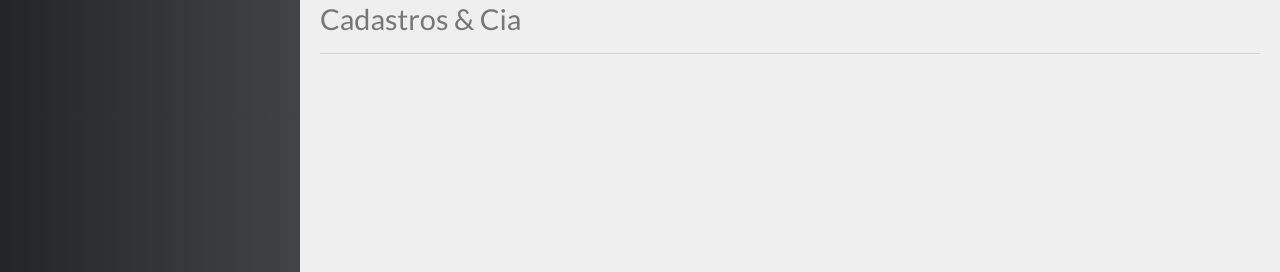
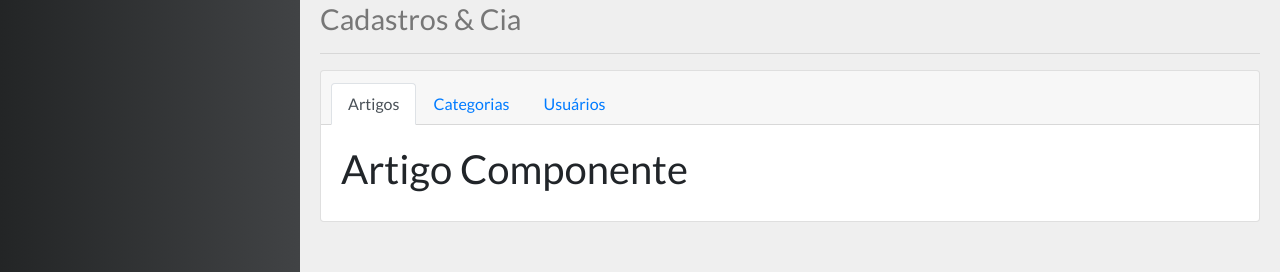
Before and after one commit to viniciusecp/knowledge, a Vue app in the folder frontend/: page /admin in a window 1280 px wide. Shown: the part 137-409 px from the top of the page. Built offline with nearby package versions, Linux system fonts and the light colour scheme.

Commit message:
Implemented tab structure form admin page

```diff
--- a/frontend/src/components/admin/AdminPages.vue
+++ b/frontend/src/components/admin/AdminPages.vue
@@ -1,15 +1,33 @@
 <template>
   <div class="admin-pages">
     <PageTitle icon="fa fa-cogs" main="Administração do Sistema" sub="Cadastros & Cia" />
+    <div class="admin-pages-tabs">
+      <b-card no-body>
+        <b-tabs card>
+          <b-tab title="Artigos" active>
+            <ArticleAdmin />
+          </b-tab>
+          <b-tab title="Categorias">
+            <CategoryAdmin />
+          </b-tab>
+          <b-tab title="Usuários">
+            <UserAdmin />
+          </b-tab>
+        </b-tabs>
+      </b-card>
+    </div>
   </div>
 </template>
 
 <script>
 import PageTitle from "../template/PageTitle";
+import ArticleAdmin from "./ArticleAdmin";
+import CategoryAdmin from "./CategoryAdmin";
+import UserAdmin from "./UserAdmin";
 
 export default {
   name: "AdminPages",
-  components: { PageTitle }
+  components: { PageTitle, ArticleAdmin, CategoryAdmin, UserAdmin }
 };
 </script>
 
--- /dev/null
+++ b/frontend/src/components/admin/ArticleAdmin.vue
@@ -0,0 +1,14 @@
+<template>
+  <div class="article-admin">
+    <h1>Artigo Componente</h1>
+  </div>
+</template>
+
+<script>
+export default {
+  name: "ArticleAdmin"
+};
+</script>
+
+<style>
+</style>
--- /dev/null
+++ b/frontend/src/components/admin/CategoryAdmin.vue
@@ -0,0 +1,14 @@
+<template>
+  <div class="category-admin">
+    <h1>Categoria Componente</h1>
+  </div>
+</template>
+
+<script>
+export default {
+  name: "CategoryAdmin"
+};
+</script>
+
+<style>
+</style>
--- /dev/null
+++ b/frontend/src/components/admin/UserAdmin.vue
@@ -0,0 +1,14 @@
+<template>
+  <div class="user-admin">
+    <h1>Usuário Componente</h1>
+  </div>
+</template>
+
+<script>
+export default {
+  name: "UserAdmin"
+};
+</script>
+
+<style>
+</style>
```
